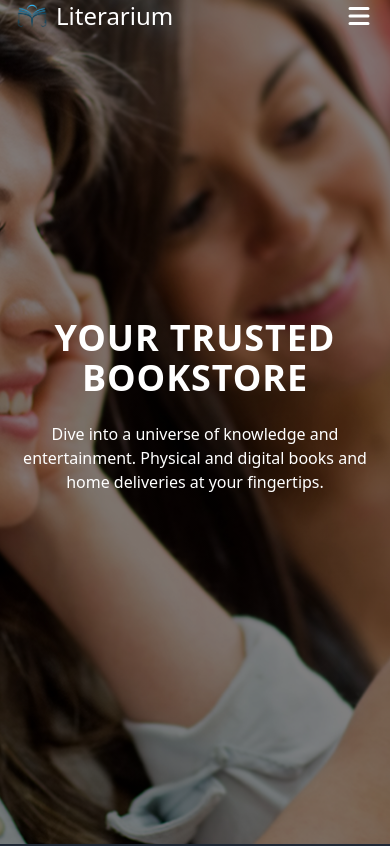
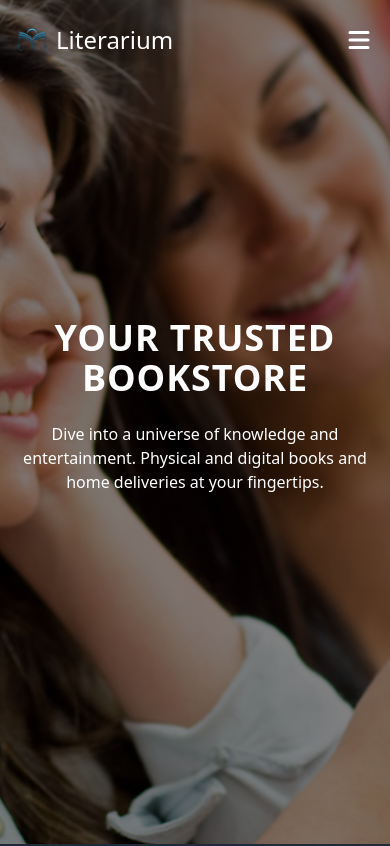
Before and after one commit to emmanuel-cruz-dev/literarium, a React (Vite) app: page / in a window 390 px wide. Shown: the top 846 px of the page. Built offline with nearby package versions, Linux system fonts and the light colour scheme.

Commit message:
agregando menu list a responsive Header

```diff
--- a/src/components/Header.tsx
+++ b/src/components/Header.tsx
@@ -1,12 +1,26 @@
+import { FC, useState } from "react";
 import { Link } from "react-router-dom";
 import Logo from "../assets/icons/literarium-icono.png";
 import { HiMenu } from "react-icons/hi";
 
-const Header = () => {
+interface HeaderProps {
+  menu: boolean;
+  setMenu: React.Dispatch<React.SetStateAction<boolean>>;
+  handleClick: () => void;
+  children: React.ReactNode;
+}
+
+const Header: FC<HeaderProps> = () => {
+  const [menu, setMenu] = useState(false);
+
+  const handleClick = () => {
+    setMenu(!menu);
+  };
+
   return (
     <header className="absolute top-0 left-0 right-0 text-white">
-      <nav className="flex justify-between items-center h-full px-4 md:px-16">
-        <div className="flex items-center gap-2">
+      <nav className="flex justify-between items-center h-full px-4 md:px-8 lg:px-16">
+        <div className="flex items-center gap-2 py-6">
           <img
             className="w-8"
             src={Logo}
@@ -37,7 +51,33 @@ const Header = () => {
           </li>
         </ul>
         <div className="block md:hidden">
-          <HiMenu className="text-3xl" />
+          <span onClick={handleClick} className="cursor-pointer">
+            <HiMenu className="text-3xl" />
+          </span>
+          {menu && (
+            <div className="absolute top-16 right-0 bg-cyan-400/70">
+              <ul className="flex flex-col gap-6 px-12 py-6 text-xl">
+                <li onClick={handleClick}>
+                  <Link to="/">Home</Link>
+                </li>
+                <li onClick={handleClick}>
+                  <Link to="/about">About Us</Link>
+                </li>
+                <li onClick={handleClick}>
+                  <Link to="/blog">Our Blog</Link>
+                </li>
+                <li onClick={handleClick}>
+                  <Link to="/teams">Teams</Link>
+                </li>
+                <li onClick={handleClick}>
+                  <Link to="/products">Products</Link>
+                </li>
+                <li onClick={handleClick}>
+                  <Link to="/contact">Contact Us</Link>
+                </li>
+              </ul>
+            </div>
+          )}
         </div>
       </nav>
     </header>
```
